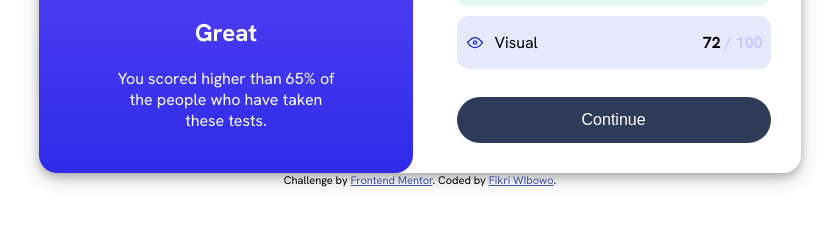
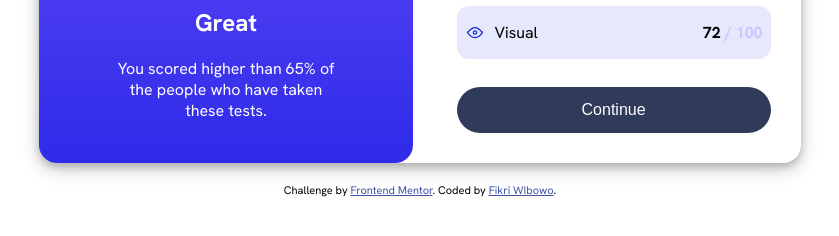
Before and after one commit to Fikriwib12/result-summary-component, a plain HTML site: page index.html in a window 1280 px wide. Shown: the part 448-684 px from the top of the page, without its empty margins (220-1059 px from the left). Drawn offline with Linux system fonts and the light colour scheme.

Commit message:
update footer atribution

```diff
--- a/index.html
+++ b/index.html
@@ -88,12 +88,12 @@
       </div>
     </div>
 
-    <div class="attribution">
+    <footer class="attribution">
       Challenge by
       <a href="https://www.frontendmentor.io?ref=challenge" target="_blank"
         >Frontend Mentor</a
       >. Coded by
       <a href="https://fikri-portfolio-two.vercel.app/">Fikri WIbowo</a>.
-    </div>
+    </footer>
   </body>
 </html>
--- a/style.css
+++ b/style.css
@@ -19,6 +19,7 @@
 }
 
 .attribution {
+  margin-top: 20px;
   font-size: 11px;
   text-align: center;
 }
```
